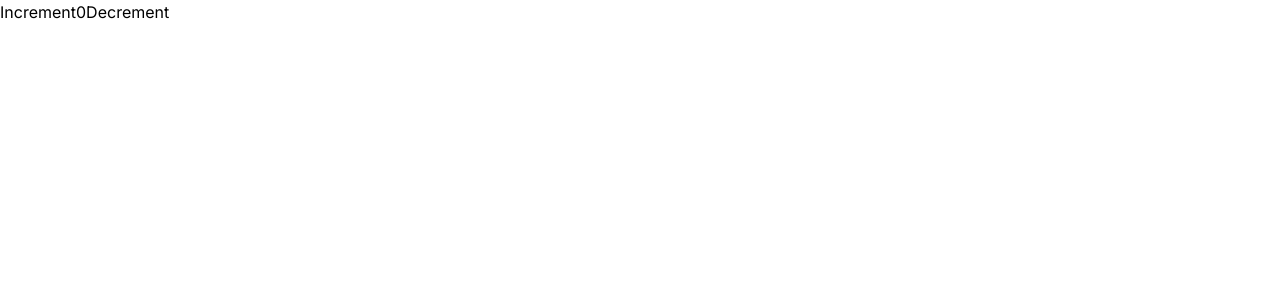
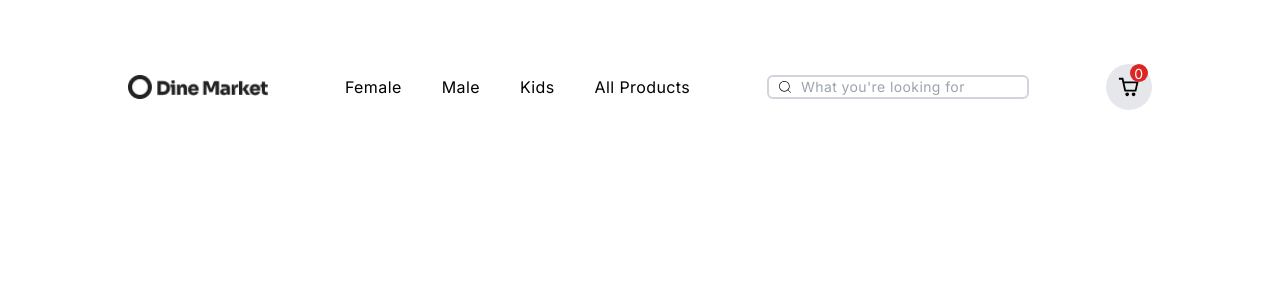
Before and after one commit to sajid-munawar/nextjs-e-commerce-app, a Next.js app: page / in a window 1280 px wide. Shown: the top 300 px of the page. Built offline with nearby package versions, Linux system fonts and the light colour scheme.

Commit message:
Added logo and navbar for desktop

```diff
--- a/src/app/page.tsx
+++ b/src/app/page.tsx
@@ -1,5 +1,5 @@
-import { Counter } from "@/components/counter";
+import Nav from "@/components/Nav/Nav";
 
 export default function Home() {
-  return <Counter />;
+  return <Nav />;
 }
--- /dev/null
+++ b/src/components/Nav/MobilePopUp.tsx
@@ -0,0 +1,133 @@
+"use client";
+import Image from "next/image";
+import Link from "next/link";
+import React, { useState } from "react";
+
+export default function MobilePopUp() {
+  const [open, setOpen] = useState(false);
+  const handleOpen = () => {
+    setOpen(!open);
+  };
+  return (
+    <>
+      {/* TopBar */}
+      {/* Mobile popup open and close svgs */}
+      <div className="lg:hidden">
+        <div onClick={handleOpen} className="absolute right-10 top-10 z-20">
+          {!open ? (
+            <>
+              <svg
+                stroke="currentColor"
+                fill="currentColor"
+                strokeWidth="0"
+                viewBox="0 0 24 24"
+                color="black"
+                fontSize="27"
+                //   style="color:black"
+                height="1em"
+                width="1em"
+                xmlns="http://www.w3.org/2000/svg"
+              >
+                <g>
+                  <path fill="none" d="M0 0h24v24H0z"></path>
+                  <path d="M3 4h18v2H3V4zm6 7h12v2H9v-2zm-6 7h18v2H3v-2z"></path>
+                </g>
+              </svg>
+            </>
+          ) : (
+            <>
+              <svg
+                stroke="currentColor"
+                fill="currentColor"
+                strokeWidth="0"
+                viewBox="0 0 24 24"
+                color="black"
+                fontSize="27"
+                //   class="close_icon"
+                height="1em"
+                width="1em"
+                xmlns="http://www.w3.org/2000/svg"
+                //   style="color: black;"
+              >
+                <g>
+                  <path fill="none" d="M0 0h24v24H0z"></path>
+                  <path d="M12 10.586l4.95-4.95 1.414 1.414-4.95 4.95 4.95 4.95-1.414 1.414-4.95-4.95-4.95 4.95-1.414-1.414 4.95-4.95-4.95-4.95L7.05 5.636z"></path>
+                </g>
+              </svg>
+            </>
+          )}
+        </div>
+        {/* Dine market logo */}
+        <div className="absolute left-10 top-10 z-20 lg:hidden">
+          <Link href="/" onClick={() => setOpen(false)}>
+            <Image
+              src="/Logo.webp"
+              height={25}
+              width={140}
+              alt="Dine market logo"
+            />
+          </Link>
+        </div>
+        {open && (
+          <ul className="fixed bottom-0 left-0 right-0 top-0 z-10 flex w-full flex-col items-center justify-center gap-4 bg-white text-xl lg:hidden">
+            {/* List of links */}
+            <li>
+              {/* Cart button */}
+              <Link onClick={() => setOpen(!open)} href="/cart">
+                <button className="relative rounded-full bg-gray-200 p-4">
+                  <svg
+                    stroke="currentColor"
+                    fill="none"
+                    strokeWidth="0"
+                    viewBox="0 0 24 24"
+                    height="22"
+                    width="22"
+                    xmlns="http://www.w3.org/2000/svg"
+                  >
+                    <path
+                      fillRule="evenodd"
+                      clipRule="evenodd"
+                      d="M5.79166 2H1V4H4.2184L6.9872 16.6776H7V17H20V16.7519L22.1932 7.09095L22.5308 6H6.6552L6.08485 3.38852L5.79166 2ZM19.9869 8H7.092L8.62081 15H18.3978L19.9869 8Z"
+                      fill="currentColor"
+                    ></path>
+                    <path
+                      d="M10 22C11.1046 22 12 21.1046 12 20C12 18.8954 11.1046 18 10 18C8.89543 18 8 18.8954 8 20C8 21.1046 8.89543 22 10 22Z"
+                      fill="currentColor"
+                    ></path>
+                    <path
+                      d="M19 20C19 21.1046 18.1046 22 17 22C15.8954 22 15 21.1046 15 20C15 18.8954 15.8954 18 17 18C18.1046 18 19 18.8954 19 20Z"
+                      fill="currentColor"
+                    ></path>
+                  </svg>
+                  <span className="absolute right-1 top-0 h-6 w-6 rounded-full bg-red-600 text-white">
+                    0
+                  </span>
+                </button>
+              </Link>
+            </li>
+            <li>
+              <Link onClick={() => setOpen(!open)} href="/female">
+                Female
+              </Link>
+            </li>
+            <li>
+              <Link onClick={() => setOpen(!open)} href="/male">
+                Male
+              </Link>
+            </li>
+            <li>
+              <Link onClick={() => setOpen(!open)} href="/kids">
+                Kids
+              </Link>
+            </li>
+            <li>
+              <Link onClick={() => setOpen(!open)} href="/all-products">
+                All Products
+              </Link>
+            </li>
+          </ul>
+        )}
+      </div>
+    </>
+  );
+}
--- /dev/null
+++ b/src/components/Nav/Nav.tsx
@@ -0,0 +1,77 @@
+import Image from "next/image";
+import MobilePopUp from "./MobilePopUp";
+import Link from "next/link";
+import NavCart from "./NavCart";
+
+export default function Nav() {
+  return (
+    <>
+      <nav className="py-16 lg:px-24 xl:px-32">
+        {/* Desktop view */}
+        <div className="hidden items-center justify-between tracking-wide lg:flex">
+          {/* Dine market logo */}
+          <Link href="/">
+            <Image
+              src="/Logo.webp"
+              height={25}
+              width={140}
+              alt="Dine market logo"
+            />
+          </Link>
+          {/* List of links*/}
+
+          <ul className="flex items-center justify-between gap-10">
+            <li>
+              <Link href="/female">Female</Link>
+            </li>
+            <li>
+              <Link href="/male">Male</Link>
+            </li>
+            <li>
+              <Link href="/kids">Kids</Link>
+            </li>
+            <li>
+              <Link href="/all-products">All Products</Link>
+            </li>
+          </ul>
+
+          {/* Search bar */}
+          <div className="flex h-6 items-center rounded-md border-2 border-gray-300 px-2">
+            <svg
+              stroke="currentColor"
+              fill="currentColor"
+              strokeWidth="0"
+              version="1.1"
+              id="search"
+              x="0px"
+              y="0px"
+              viewBox="0 0 24 24"
+              height="1em"
+              width="1em"
+              xmlns="http://www.w3.org/2000/svg"
+            >
+              <g>
+                <path
+                  d="M20.031,20.79c0.46,0.46,1.17-0.25,0.71-0.7l-3.75-3.76c1.27-1.41,2.04-3.27,2.04-5.31
+		c0-4.39-3.57-7.96-7.96-7.96s-7.96,3.57-7.96,7.96c0,4.39,3.57,7.96,7.96,7.96c1.98,0,3.81-0.73,5.21-1.94L20.031,20.79z
+		 M4.11,11.02c0-3.84,3.13-6.96,6.96-6.96c3.84,0,6.96,3.12,6.96,6.96c0,3.84-3.12,6.96-6.96,6.96C7.24,17.98,4.11,14.86,4.11,11.02
+		z"
+                ></path>
+              </g>
+            </svg>
+            <input
+              className=" max-w-sm rounded-md bg-white px-2 text-sm"
+              type="search"
+              name="search"
+              placeholder="What you're looking for"
+            />
+          </div>
+          {/* Cart button */}
+          <NavCart />
+        </div>
+        {/* Mobile view */}
+        <MobilePopUp />
+      </nav>
+    </>
+  );
+}
--- /dev/null
+++ b/src/components/Nav/NavCart.tsx
@@ -0,0 +1,48 @@
+"use client";
+import Link from "next/link";
+import React from "react";
+// import { useSelector } from "react-redux";
+// import { RootState } from "../store/store";
+
+const NavCart = () => {
+  //   const productQuantity = useSelector(
+  //     (state: RootState) => state.CartSlice.totalQuantity
+  //   );
+  return (
+    <div>
+      <Link href="/cart">
+        <div className="relative rounded-full bg-gray-200 p-3">
+          <svg
+            stroke="currentColor"
+            fill="none"
+            strokeWidth="0"
+            viewBox="0 0 24 24"
+            height="22"
+            width="22"
+            xmlns="http://www.w3.org/2000/svg"
+          >
+            <path
+              fillRule="evenodd"
+              clipRule="evenodd"
+              d="M5.79166 2H1V4H4.2184L6.9872 16.6776H7V17H20V16.7519L22.1932 7.09095L22.5308 6H6.6552L6.08485 3.38852L5.79166 2ZM19.9869 8H7.092L8.62081 15H18.3978L19.9869 8Z"
+              fill="currentColor"
+            ></path>
+            <path
+              d="M10 22C11.1046 22 12 21.1046 12 20C12 18.8954 11.1046 18 10 18C8.89543 18 8 18.8954 8 20C8 21.1046 8.89543 22 10 22Z"
+              fill="currentColor"
+            ></path>
+            <path
+              d="M19 20C19 21.1046 18.1046 22 17 22C15.8954 22 15 21.1046 15 20C15 18.8954 15.8954 18 17 18C18.1046 18 19 18.8954 19 20Z"
+              fill="currentColor"
+            ></path>
+          </svg>
+          <span className="absolute right-1 top-0 h-[18px] w-[18px] items-center justify-center rounded-full bg-red-600 text-center text-sm text-white">
+            {/* {productQuantity} */}0
+          </span>
+        </div>
+      </Link>
+    </div>
+  );
+};
+
+export default NavCart;
```
Also changed, not shown: public/Logo.webp (added).
